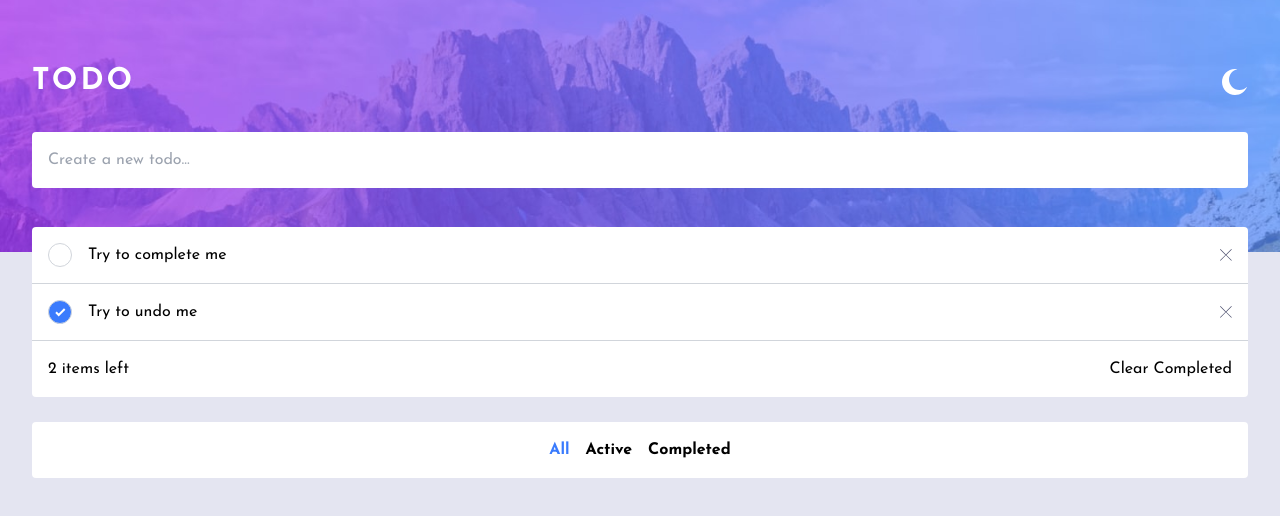
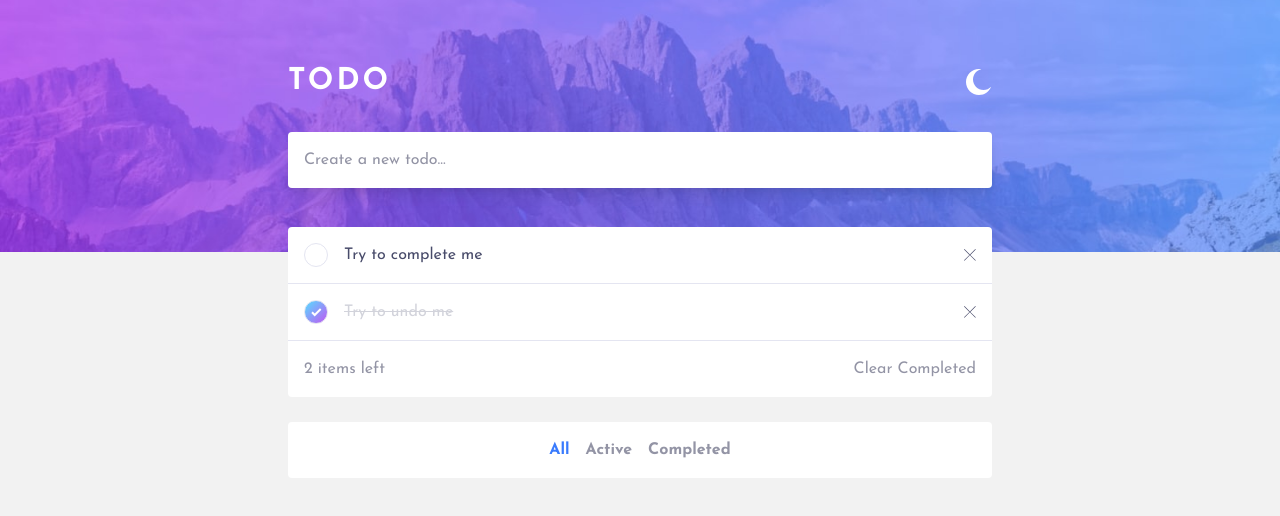
Before and after one commit to grimfeld/todo-app, a React (Create React App) app: page / in a window 1280 px wide. Shown: the top 516 px of the page. Built offline with nearby package versions, Linux system fonts and the light colour scheme.

Commit message:
Finished app

```diff
--- a/src/App.tsx
+++ b/src/App.tsx
@@ -58,37 +58,39 @@ function App () {
   }
 
   return (
-    <div className={[theme, 'h-screen flex flex-col bg-global'].join(' ')}>
-      <header className='px-8 py-16' style={{ backgroundImage: `url(${theme === "light" ? lightBg : darkBg})`, backgroundPosition: "center", backgroundRepeat: 'no-repeat', backgroundSize: 'cover' }}>
-        <nav className="flex items-center justify-between">
+    <div className={theme}>
+      <div className='flex flex-col h-screen bg-background-200 dark:bg-background-900'>
+        <header className='grid py-16 place-items-center' style={{ backgroundImage: `url(${theme === "light" ? lightBg : darkBg})`, backgroundPosition: "center", backgroundRepeat: 'no-repeat', backgroundSize: 'cover' }}>
+          <div className="flex flex-col items-center w-full max-w-3xl px-8">
+            <nav className="flex items-center justify-between w-full">
               <h1 className="text-3xl font-bold tracking-widest text-white">TODO</h1>
               <img src={theme === "light" ? moonIcon : sunIcon} className="cursor-pointer" alt="Theme Toggler" onClick={switchTheme} />
             </nav>
-        <input type="text" placeholder="Create a new todo..." className="w-full p-4 mt-8 rounded" onKeyPress={(e) => handleKeyPress(e)} />
-        {/* <img src={checkIcon} alt="" /> */}
+            <input type="text" placeholder="Create a new todo..." className="w-full p-4 mt-8 rounded shadow-lg outline-none bg-background-100 dark:bg-background-800 placeholder-gray-blue-500 dark:placeholder-gray-blue-600 text-gray-blue-700 dark:text-gray-blue-400" onKeyPress={(e) => handleKeyPress(e)} />
+          </div>
         </header>
-      <main className="flex-grow px-8">
-        <div className="bg-white rounded" style={{ transform: 'translateY(-25px)' }}>
+        <main className="flex-grow w-full max-w-3xl px-8 m-auto">
+          <div className="rounded bg-background-100 dark:bg-background-800" style={{ transform: 'translateY(-25px)' }}>
             {todos.filter(todo => filter === 'completed' ? todo.status === 'completed' : filter === 'active' ? todo.status === 'active' : todo).map(todo => (
-            <div key={todo.id} className="flex items-center justify-between p-4 border-b border-gray-300">
-              <label htmlFor={todo.id} className={["grid w-6 h-6 border border-gray-300 rounded-full place-items-center cursor-pointer", todo.status === "completed" ? "bg-primary" : ''].join(' ')}>{todo.status === "completed" && <img src={checkIcon} alt="Completed" />}</label>
+              <div key={todo.id} className="flex items-center justify-between p-4 border-b border-gray-blue-200 dark:border-gray-blue-900">
+                <label htmlFor={todo.id} className="grid w-6 h-6 border rounded-full cursor-pointer border-gray-blue-200 dark:border-gray-blue-900 place-items-center" style={{ background: todo.status === 'completed' ? 'linear-gradient(135deg, hsl(192, 100%, 67%), hsl(280, 87%, 65%))' : '' }}>{todo.status === "completed" && <img src={checkIcon} alt="Completed" />}</label>
                 <input onClick={() => switchTodoStatus(todo.id)} name="status" id={todo.id} type="checkbox" checked={todo.status === 'completed'} className="hidden cursor-pointer" />
-              <p className="flex-grow ml-4">{todo.description}</p>
+                <p className={["flex-grow ml-4 ", todo.status === "completed" ? "text-gray-blue-400 dark:text-gray-blue-600 line-through" : 'text-gray-blue-700 dark:text-gray-blue-400'].join(' ')}>{todo.description}</p>
                 <img src={crossIcon} onClick={() => deleteTodo(todo.id)} alt="Delete todo" className="w-3 cursor-pointer" />
               </div>
             ))}
-          <div className="flex justify-between p-4">
+            <div className="flex justify-between p-4 text-gray-blue-500 dark:text-gray-blue-600">
               <p>{todos.filter(todo => filter === 'completed' ? todo.status === 'completed' : filter === 'active' ? todo.status === 'active' : todo).length} item{todos.filter(todo => filter === 'completed' ? todo.status === 'completed' : filter === 'active' ? todo.status === 'active' : todo).length === 1 ? '' : 's'} left</p>
               <p className="cursor-pointer" onClick={clearCompleted}>Clear Completed</p>
             </div>
           </div>
-        <div className="flex items-center justify-center p-4 bg-white rounded">
+          <div className="flex items-center justify-center p-4 rounded bg-background-100 dark:bg-background-800 text-gray-blue-500 dark:text-gray-blue-600">
             <p onClick={() => switchFilter('all')} className={["cursor-pointer font-bold", filter === "all" ? 'text-primary' : ''].join(' ')}>All</p>
             <p onClick={() => switchFilter('active')} className={["cursor-pointer font-bold mx-4", filter === "active" ? 'text-primary' : ''].join(' ')}>Active</p>
             <p onClick={() => switchFilter('completed')} className={["cursor-pointer font-bold", filter === "completed" ? 'text-primary' : ''].join(' ')}>Completed</p>
           </div>
-        {/* {JSON.stringify(todos, null, 2)} */}
         </main>
+      </div>
     </div>
   )
 }
--- a/src/index.css
+++ b/src/index.css
@@ -5,19 +5,20 @@
 :root {
   --primary: hsl(220, 98%, 61%);
   --secondary: linear-gradient(45deg, hsl(192, 100%, 67%), hsl(280, 87%, 65%));
+  --border: hsl(233, 11%, 84%);
+  --text: hsl(236, 9%, 61%);
 }
 
 .light {
   --global: hsl(236, 33%, 92%);
   --blocks: hsl(0, 0%, 98%);
-  --border: hsl(233, 11%, 84%);
-  --text: hsl(236, 9%, 61%);
-  --heading: hsl(235, 19%, 35%);
+  --accent: hsl(235, 19%, 35%);
 }
 
 .dark {
   --global: hsl(235, 21%, 11%);
   --blocks: hsl(235, 24%, 19%);
+  --accent: hsl(234, 39%, 85%);
 }
 
 * {
--- a/tailwind.config.js
+++ b/tailwind.config.js
@@ -6,9 +6,23 @@ module.exports = {
       colors: {
         primary: 'var(--primary)',
         secondary: 'var(--secondary)',
-        global: 'var(--global)',
-        blocks: 'var(--blocks)',
-
+        'gray-blue': {
+          100: 'hsl(0, 0%, 98%)',
+          200: 'hsl(236, 33%, 92%)',
+          300: 'hsl(234, 39%, 85%)',
+          400: 'hsl(233, 11%, 84%)',
+          500: 'hsl(236, 9%, 61%)',
+          600: 'hsl(234, 11%, 52%)',
+          700: 'hsl(235, 19%, 35%)',
+          800: 'hsl(233, 14%, 35%)',
+          900: 'hsl(237, 14%, 26%)',
+        },
+        'background': {
+          100: 'hsl(0,0%, 100%)',
+          200: 'hsl(0, 0%, 95%)',
+          800: 'hsl(235, 24%, 19%)',
+          900: 'hsl(235, 21%, 11%)',
+        }
       }
     },
   },
```
Lines whose indentation alone changed are shown as unchanged.
